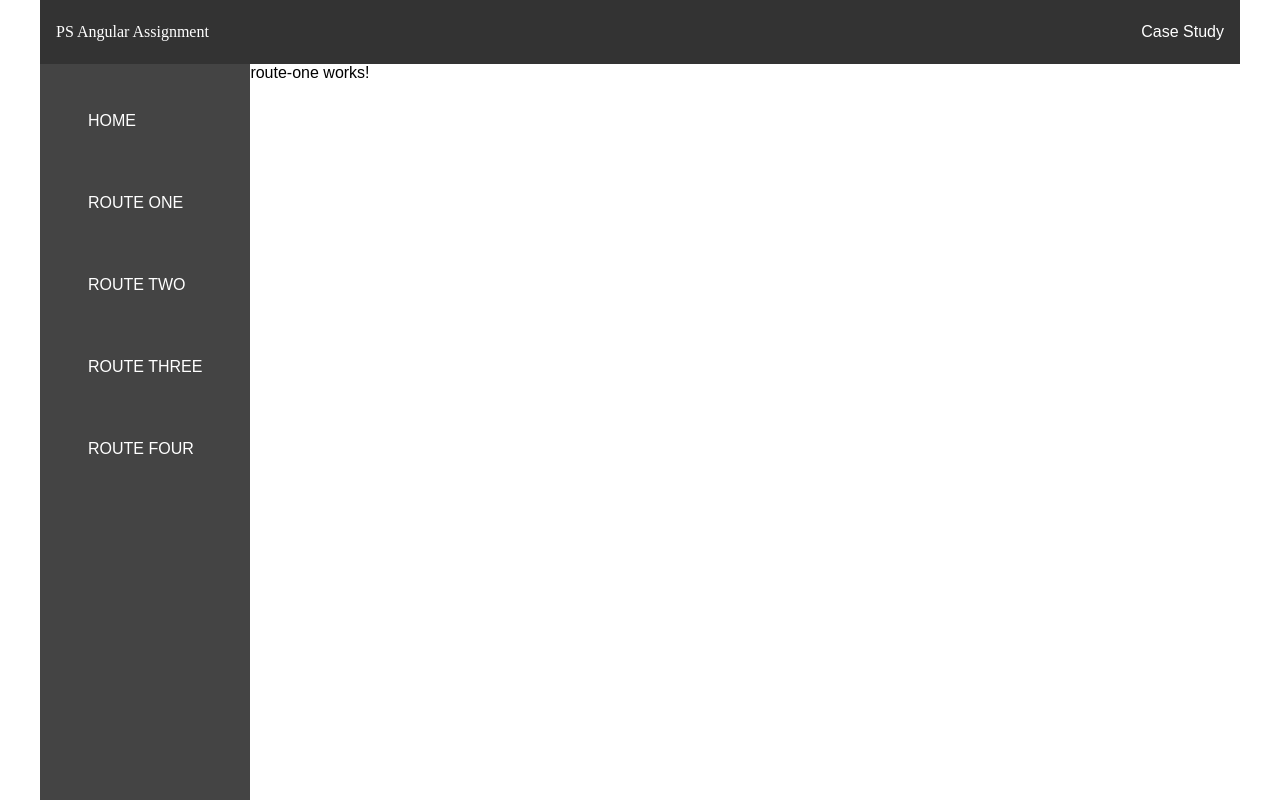
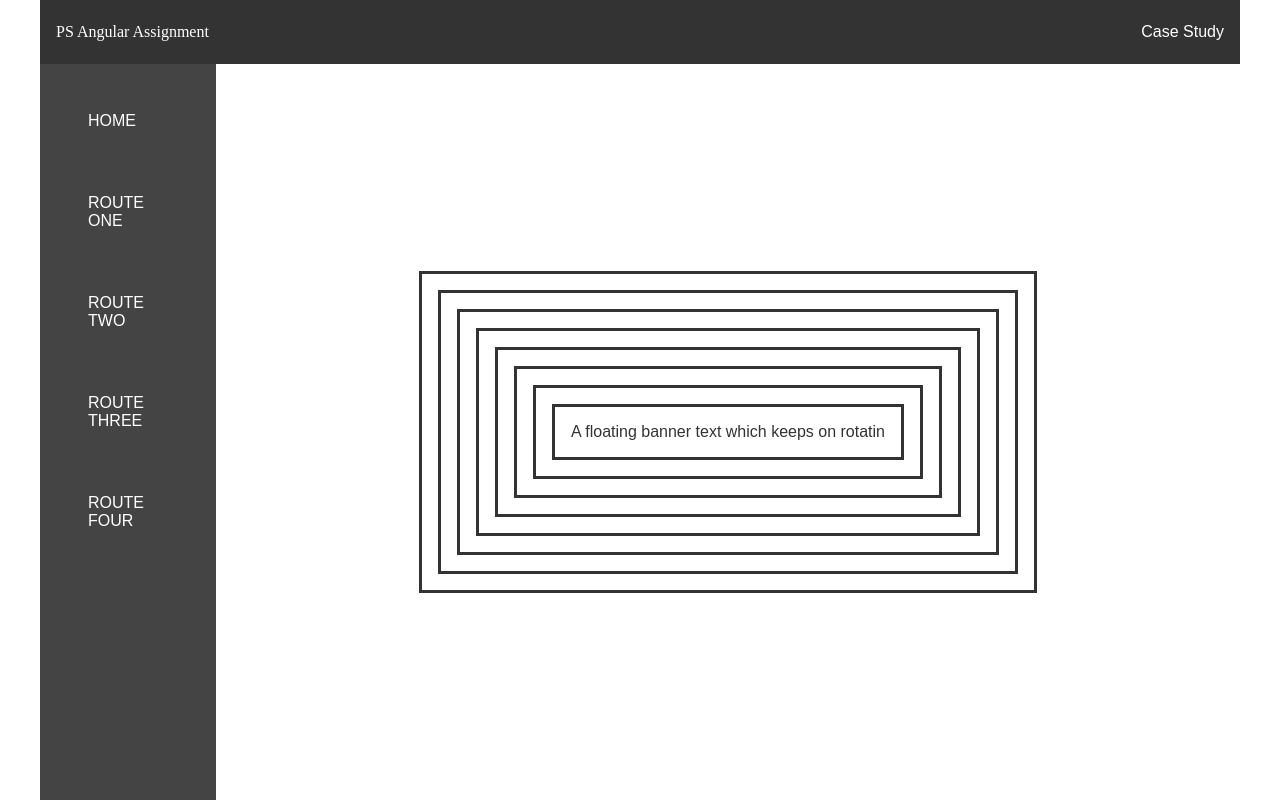
Before and after one commit to indieNik/ps-case-study-angular-oct-2021, an Angular app: page /route-one in a window 1280 px wide. Built offline with nearby package versions, Linux system fonts and the light colour scheme.

Commit message:
Added Route One

```diff
--- a/src/app/route-one/route-one.component.html
+++ b/src/app/route-one/route-one.component.html
@@ -1 +1 @@
-<p>route-one works!</p>
+<ps-recursive-banner [boxes]="7" text="A floating banner text which keeps on rotatin"></ps-recursive-banner>
--- a/src/app/route-one/route-one.component.scss
+++ b/src/app/route-one/route-one.component.scss
@@ -0,0 +1 @@
+@import 'variables';
--- a/src/app/route-one/route-one.component.ts
+++ b/src/app/route-one/route-one.component.ts
@@ -1,4 +1,4 @@
-import { Component, OnInit } from '@angular/core';
+import { Component, Input, OnInit } from '@angular/core';
 
 @Component({
   selector: 'ps-route-one',
--- a/src/app/route-one/route-one.module.ts
+++ b/src/app/route-one/route-one.module.ts
@@ -3,6 +3,7 @@ import { CommonModule } from '@angular/common';
 
 import { RouteOneRoutingModule } from './route-one-routing.module';
 import { RouteOneComponent } from './route-one.component';
+import { SharedComponentsModule } from '../shared-components/shared-components.module';
 
 
 @NgModule({
@@ -11,7 +12,8 @@ import { RouteOneComponent } from './route-one.component';
   ],
   imports: [
     CommonModule,
-    RouteOneRoutingModule
+    RouteOneRoutingModule,
+    SharedComponentsModule,
   ]
 })
 export class RouteOneModule { }
--- /dev/null
+++ b/src/app/shared-components/recursive-banner/recursive-banner.component.html
@@ -0,0 +1,12 @@
+<div style="height: 100%; min-width: 80vw;" class="flex-center">
+    <ng-template [ngTemplateOutlet]="borderedTemplate" [ngTemplateOutletContext]="{ $implicit: boxes }"></ng-template>
+</div>
+
+<ng-template #borderedTemplate let-looper>
+    <div class="border-container">
+        <div *ngIf="looper">
+            <ng-template [ngTemplateOutlet]="borderedTemplate" [ngTemplateOutletContext]="{ $implicit: looper - 1 }"></ng-template>
+        </div>
+        <span *ngIf="looper === 0">{{ text }}</span>
+    </div>
+</ng-template>
--- /dev/null
+++ b/src/app/shared-components/recursive-banner/recursive-banner.component.scss
@@ -0,0 +1,7 @@
+@import 'variables';
+
+.border-container {
+    padding: 1em;
+    border: 0.2em solid $dark-color;
+    color: $dark-color;
+}
--- /dev/null
+++ b/src/app/shared-components/recursive-banner/recursive-banner.component.ts
@@ -0,0 +1,18 @@
+import { Component, Input, OnInit } from '@angular/core';
+
+@Component({
+  selector: 'ps-recursive-banner',
+  templateUrl: './recursive-banner.component.html',
+  styleUrls: ['./recursive-banner.component.scss']
+})
+export class RecursiveBannerComponent implements OnInit {
+
+  @Input() text = "A floating banner text which keeps on rotatin";
+  @Input() boxes = 7;
+
+  constructor() { }
+
+  ngOnInit(): void {
+  }
+
+}
--- a/src/app/shared-components/shared-components.module.ts
+++ b/src/app/shared-components/shared-components.module.ts
@@ -3,12 +3,14 @@ import { CommonModule } from '@angular/common';
 import { NavbarComponent } from './navbar/navbar.component';
 import { SidebarComponent } from './sidebar/sidebar.component';
 import { RouterModule } from '@angular/router';
+import { RecursiveBannerComponent } from './recursive-banner/recursive-banner.component';
 
 
 @NgModule({
   declarations: [
     NavbarComponent,
-    SidebarComponent
+    SidebarComponent,
+    RecursiveBannerComponent,
   ],
   imports: [
     CommonModule,
@@ -17,6 +19,7 @@ import { RouterModule } from '@angular/router';
   exports: [
     NavbarComponent,
     SidebarComponent,
+    RecursiveBannerComponent,
   ]
 })
 export class SharedComponentsModule { }
--- a/src/styles.scss
+++ b/src/styles.scss
@@ -42,4 +42,10 @@ a.link {
         transition: border .1s ease-out;
     }
 }
+
+.flex-center {
+    display: flex;
+    align-items: center;
+    justify-content: center;
+}
 /* Utility Styles End */
--- a/src/stylings/_variables.scss
+++ b/src/stylings/_variables.scss
@@ -2,3 +2,5 @@
 
 $navbar-height: 4em;
 $max-container-width: 1200px;
+$dark-color: #333;
+$light-color: #fff;
```
Also changed, not shown: 1 other file (tests, documents, lock files or other folders).
